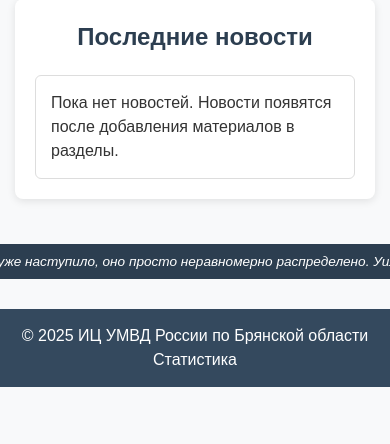
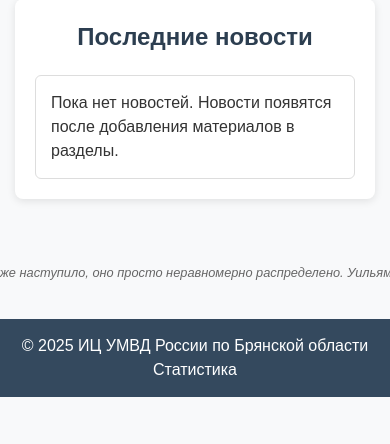
Before and after one commit to panch0us/rbdnti, a Django app: page / in a window 390 px wide. Shown: the part 400-844 px from the top of the page. Run offline with Django 5.2, Linux system fonts and the light colour scheme; data comes from the database, SQL or seed files in the repository; data that the repository does not hold is empty; some libraries are stand-ins or nearby versions.

Commit message:
fix path to db in container and fix css

```diff
--- a/backend/rbdnti/news_site/static/news_site/css/style.css
+++ b/backend/rbdnti/news_site/static/news_site/css/style.css
@@ -990,12 +990,15 @@
 /* ===== БЕГУЩАЯ СТРОКА С ЦИТАТАМИ ===== */
 
 .ticker-container {
-    background: var(--primary);
-    color: white;
-    padding: 12px 0;
+    background: transparent; /* Убрана синяя заливка */
+    color: #333; /* Темный цвет текста вместо белого */
+    padding: 2px 0; /* Уменьшены отступы */
     overflow: hidden;
     position: relative;
-    height: 50px;
+    height: 20px; /* Уменьшена высота */
+    margin-top: 5px; /* Отступ сверху */
+    margin-bottom: 5px; /* Отступ снизу, чтобы было ближе к футеру */
+    border: none; /* Убрана рамка */
 }
 
 .ticker-track {
@@ -1014,11 +1017,13 @@
 }
 
 .quote-text {
-    font-size: 1rem;
+    font-size: 0.95rem; /* Немного уменьшен размер шрифта */
     font-style: italic;
     text-align: center;
     max-width: 1200px;
     margin: 0 auto;
+    color: #666; /* Серый цвет текста для менее навязчивого вида */
+    font-weight: 400; /* Нормальная толщина шрифта */
 }
 
 @keyframes simple-ticker {
@@ -1033,12 +1038,14 @@
 /* Адаптивность для мобильных */
 @media (max-width: 768px) {
     .ticker-container {
-        height: 40px;
-        padding: 8px 0;
+        height: 35px; /* Еще меньше на мобильных */
+        padding: 6px 0; /* Уменьшены отступы */
+        margin-top: 15px;
+        margin-bottom: 5px;
     }
 
     .quote-text {
-        font-size: 0.9rem;
+        font-size: 0.85rem;
         padding: 0 15px;
     }
 
@@ -1049,11 +1056,12 @@
 
 @media (max-width: 480px) {
     .ticker-container {
-        height: 35px;
+        height: 30px; /* Минимальная высота */
+        padding: 4px 0;
     }
 
     .quote-text {
-        font-size: 0.85rem;
+        font-size: 0.8rem;
         padding: 0 10px;
     }
 
```
Also changed, not shown: backend/rbdnti/rbdnti/settings.py (+4 -4 lines), 3 other files.
